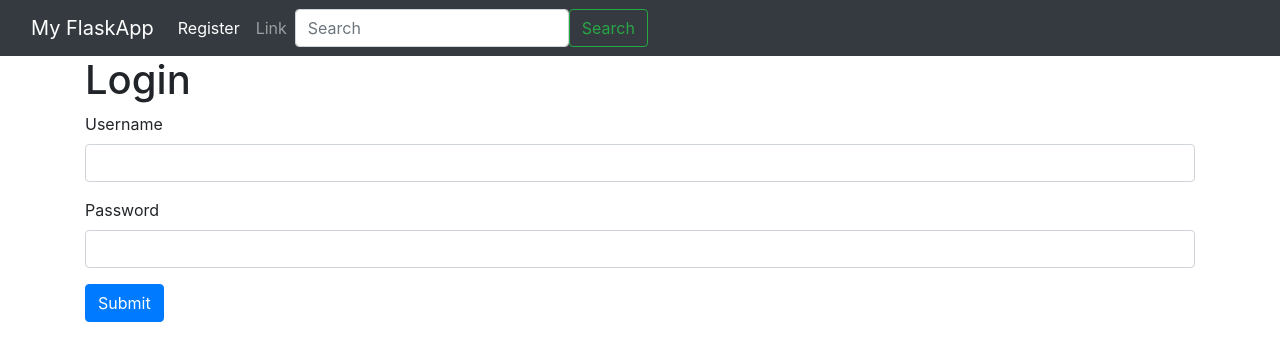
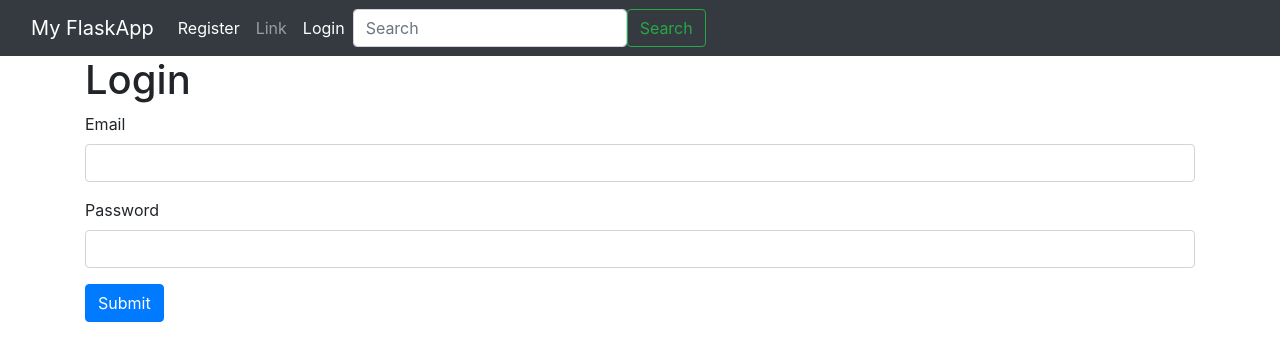
Before and after one commit to simran1199/Pocket-Partner, a Flask app: template Templates/login.html in a window 1280 px wide. Shown: the top 361 px of the page. Run offline with Flask 2, Linux system fonts and the light colour scheme; the template is opened without the code that fills it, so the values that code supplies are empty; some libraries are stand-ins or nearby versions.

Commit message:
Login created

```diff
--- a/Templates/Includes/messages.html
+++ b/Templates/Includes/messages.html
@@ -1,7 +1,14 @@
 {% with messages = get_flashed_messages(with_categories=true) %}
-  {% if messages %}
-    {% for category, message in messages %}
-      <div class="alert alert-{{ category }}">{{ message }}</div>
-    {% endfor %}
-  {% endif %}
+{% if messages %}
+{% for category, message in messages %}
+<div class="alert alert-{{ category }}">{{ message }}</div>
+{% endfor %}
+{% endif %}
 {% endwith %}
+{% if error %}
+<div class="alert alert-danger">{{error}}</div>
+{% endif %}
+
+{% if msg %}
+<div class="alert alert-success">{{msg}}</div>
+{% endif %}
--- a/Templates/Includes/navbar.html
+++ b/Templates/Includes/navbar.html
@@ -1,7 +1,8 @@
 <nav class="navbar navbar-expand-md navbar-dark bg-dark">
   <div class="container-fluid">
     <a class="navbar-brand" href="/">My FlaskApp</a>
-      <button class="navbar-toggler" type="button" data-bs-toggle="collapse" data-bs-target="#navbarsExampleDefault" aria-controls="navbarsExampleDefault" aria-expanded="false" aria-label="Toggle navigation">
+    <button class="navbar-toggler" type="button" data-bs-toggle="collapse" data-bs-target="#navbarsExampleDefault"
+      aria-controls="navbarsExampleDefault" aria-expanded="false" aria-label="Toggle navigation">
       <span class="navbar-toggler-icon"></span>
     </button>
 
@@ -13,6 +14,10 @@
         <li class="nav-item">
           <a class="nav-link" href="#">Link</a>
         </li>
+        <li class="nav-item active">
+          <a class="nav-link" aria-current="page" href="/login">Login</a>
+        </li>
+
       </ul>
       <form class="d-flex">
         <input class="form-control me-2" type="search" placeholder="Search" aria-label="Search">
--- a/Templates/home.html
+++ b/Templates/home.html
@@ -4,7 +4,8 @@
 
 <div class="starter-template text-center py-5 px-3">
   <h1>Web Scrapping webApp</h1>
-    <p class="lead">Price Drop Tracker<br> Automatically alerts the user if the product's price drops by its previous value.</p>
+  <p class="lead">Price Drop Tracker<br> Automatically alerts the user if the product's price drops by its previous
+    value.</p>
   <p>{% for user in users %}
     <a href="#">
       <h2>{{ user['name'] }}</h2>
@@ -13,7 +14,8 @@
     <span class="badge badge-primary">{{ user['username'] }}</span>
     <span class="badge badge-primary">{{ user['password'] }}</span>
     <hr>
-  {% endfor %}</p>
+    {% endfor %}
+  </p>
 </div>
 
 {% endblock %}
--- a/Templates/login.html
+++ b/Templates/login.html
@@ -2,11 +2,11 @@
 
 {% block body %}
 <h1>Login</h1>
-{% include "Includes/messages.html" %}
-<form method= 'POST' action=" ">
+
+<form method='POST' action=" ">
     <div class="form-group">
-        <label>Username</label>
-        <input type="text" name="username" class="form-control" value={{request.form.username}}>
+        <label>Email</label>
+        <input type="text" name="email" class="form-control" value={{request.form.email}}>
     </div>
     <div class="form-group">
         <label>Password</label>
--- a/Templates/register.html
+++ b/Templates/register.html
@@ -3,7 +3,7 @@
 {% block body %}
 <h1>Register</h1>
 {% from "Includes/_formhelpers.html" import render_field %}
-<form method= 'POST' action=" ">
+<form method='POST' action=" ">
     <div class="form.group">
         {{render_field(form.name, class_="form-control")}}
     </div>
@@ -19,7 +19,7 @@
     <div class="form.group">
         {{render_field(form.confirm, class_="form-control")}}
     </div>
-    <p><input type="submit" class ="btn btn-primary" value="Submit"></p>
+    <p><input type="submit" class="btn btn-primary" value="Submit"></p>
 </form>
 
 {% endblock %}
--- a/app.py
+++ b/app.py
@@ -2,6 +2,7 @@ import sqlite3
 from flask import Flask, render_template, flash, redirect, url_for, session, request, logging
 from wtforms import Form, StringField, TextAreaField, PasswordField, validators
 from passlib.hash import sha256_crypt
+from functools import wraps
 
 
 def get_db_connection():
@@ -16,6 +17,7 @@ app = Flask(__name__)
 @app.route('/')
 def index():
     conn = get_db_connection()
+
     users = conn.execute('SELECT * FROM users').fetchall()
     conn.close()
     return render_template("home.html", users=users)
@@ -40,6 +42,7 @@ def register():
         email = form.email.data
         username = form.username.data
         password = sha256_crypt.hash(str(form.password.data))
+        print(str(form.password.data)+': '+password)
         conn = get_db_connection()
         users = conn.execute("INSERT INTO users (name, email, username, password) VALUES (?, ?, ?, ?)",
                              (name, email, username, password))
@@ -49,8 +52,53 @@ def register():
         flash("Registration done!!", "success")
         return redirect(url_for('index'))
 
-        return render_template('register.html', users=users)
+        return render_template("register.html", users=users)
+
     return render_template('register.html', form=form)
+
+# User Login
+
+
+@app.route('/login', methods=['GET', 'POST'])
+def login():
+    if request.method == 'POST':
+        # Get Form Fields
+        email = request.form['email']
+        password = request.form['password']
+
+        # Create cursor
+        conn = get_db_connection()
+        cur = conn.cursor()
+
+        # Get user by username
+        find_user = ("SELECT * FROM users WHERE email = ?")
+        cur.execute(find_user, [email])
+        results = cur.fetchone()
+        if results:
+            if sha256_crypt.verify(password, results['password']):
+                # Passed
+                session["logged_in"] = True
+                session["email"] = email
+                session["name"] = results['name']
+
+                flash("You are now logged in.", "success")
+                return redirect(url_for("dashboard"))
+            else:
+                error = "Invalid login"
+                return render_template("login.html", error=error)
+            # Cose connection
+            cur.close()
+
+        else:
+            error = "Email not found."
+            return render_template("login.html", error=error)
+
+    return render_template('login.html')
+
+
+@app.route('/dashboard')
+def dashboard():
+    return render_template("dashboard.html")
 
 
 if __name__ == "__main__":
--- a/schema.sql
+++ b/schema.sql
@@ -2,7 +2,7 @@ DROP TABLE IF EXISTS users;
 CREATE TABLE users (
     id INTEGER PRIMARY KEY AUTOINCREMENT,
     name VARCHAR(100) NOT NULL,
-    email VARCHAR(50),
+    email VARCHAR(50) NOT NULL UNIQUE,
     username VARCHAR(40) NOT NULL UNIQUE,
     password VARCHAR(20) NOT NULL,
     register_date TIMESTAMP NOT NULL DEFAULT CURRENT_TIMESTAMP
```
Also changed, not shown: Templates/dashboard.html (added, +7 -0 lines), init_db.py (+4 -4 lines), database.db. Lines whose indentation alone changed are shown as unchanged.
